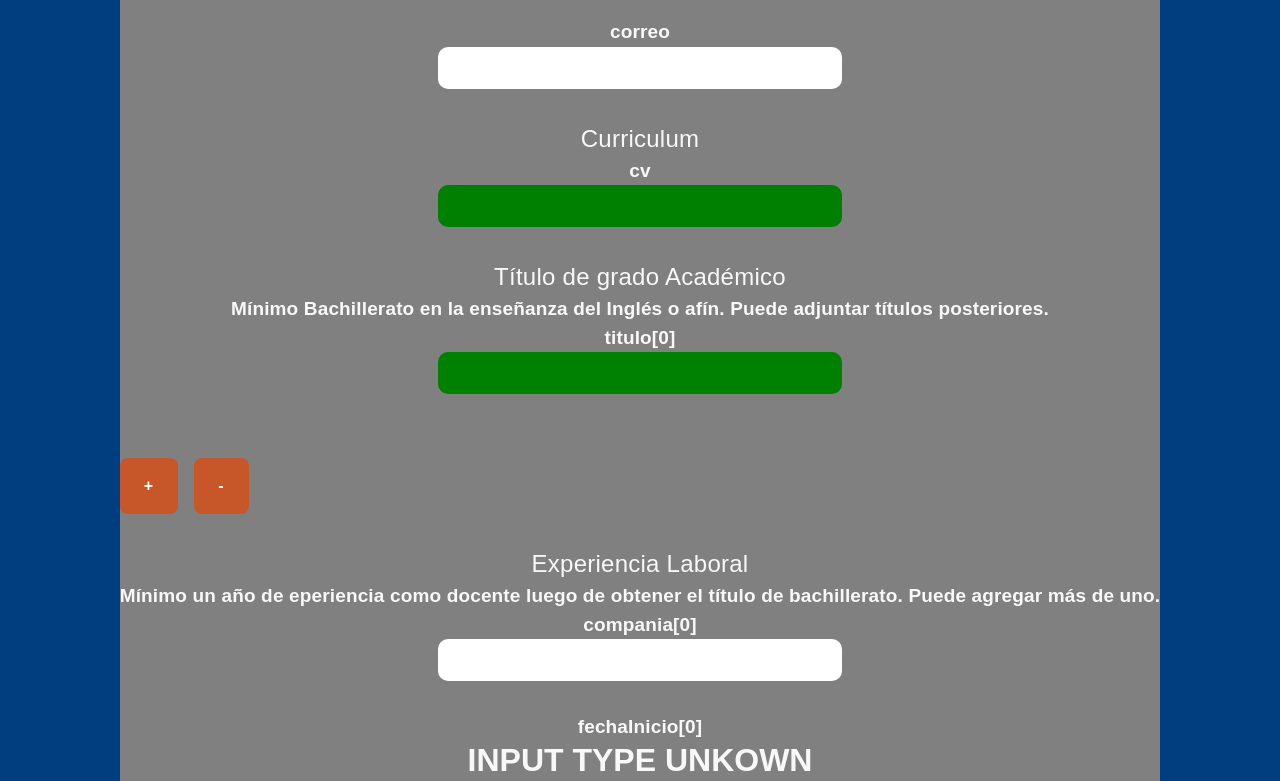
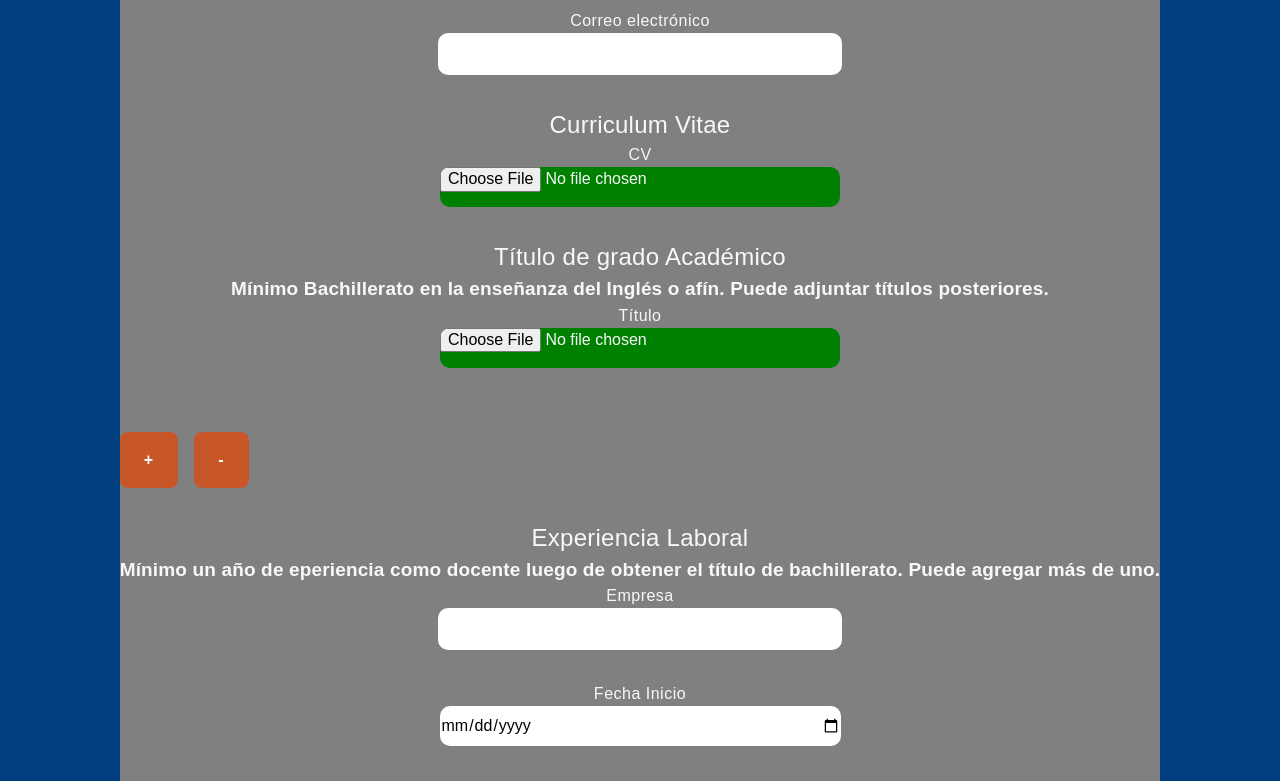
Before and after one commit to Richifg/Infotech-landing, a React app: page / in a window 1280 px wide. Shown: the part 3300-4081 px from the top of the page. Built offline with nearby package versions, Linux system fonts and the light colour scheme.

Commit message:
final form comps refactor

```diff
--- a/content.json
+++ b/content.json
@@ -252,31 +252,33 @@
                     {
                       "name": "nombre",
                       "type": "text",
-                      "label": "Nombre completo"
+                      "label": "Nombre completo",
+                      "rules": { "required": true }
                     },
                     {
                       "name": "telefono",
                       "type": "number",
-                      "label": "Telefono",
+                      "label": "Teléfono",
                       "rules": { "required": true, "minLength": 8, "maxLength": 11 }
                     },
                     {
                       "name": "correo",
                       "type": "email",
-                      "label": "Correo electrónico"
+                      "label": "Correo electrónico",
+                      "rules": { "required": true }
                     }
                   ]
                 },
                 {
                   "name": "curriculum",
-                  "title": "Curriculum",
+                  "title": "Curriculum Vitae",
                   "expandable": false,
                   "inputs": [
                     {
                       "name": "cv",
                       "type": "file",
                       "label": "CV",
-                      "rules": { "required": true, "size": 500, "fileType": "pdf" }
+                      "rules": { "required": true, "size": 4000000, "fileType": "pdf" }
                     }
                   ]
                 },
@@ -289,7 +291,8 @@
                     {
                       "name": "titulo",
                       "type": "file",
-                      "label": "Título"
+                      "label": "Título",
+                      "rules": { "required": true, "size": 4000000, "fileType": "pdf" }
                     }
                   ]
                 },
@@ -300,24 +303,28 @@
                   "expandable": true,
                   "inputs": [
                     {
-                      "name": "compania",
+                      "name": "empresa",
                       "type": "text",
-                      "label": "compañia"
+                      "label": "Empresa",
+                      "rules": { "required": true }
                     },
                     {
                       "name": "fechaInicio",
                       "type": "date",
-                      "label": "Fecha Inicio"
+                      "label": "Fecha Inicio",
+                      "rules": { "required": true }
                     },
                     {
                       "name": "fechaFinal",
                       "type": "date",
-                      "label": "Fecha Final"
+                      "label": "Fecha Final",
+                      "rules": { "required": true }
                     },
                     {
                       "name": "descripcion",
                       "type": "text",
-                      "label": "Descripción"
+                      "label": "Descripción corta de sus labolores",
+                      "rules": { "required": true }
                     }
                   ]
                 }
--- a/src/ts/components/ContactForm/ContactFormController.tsx
+++ b/src/ts/components/ContactForm/ContactFormController.tsx
@@ -18,7 +18,7 @@ const ContactForm = ({ sections }: IContactForm): ReactElement => {
   // some complicated shit conecting to the email server
   const doFancyShit = (data: any): void => {
     console.log(data);
-    //googleScript.send(data);
+    googleScript.send(data);
   };
 
   // set each section's inputs based on group count
@@ -46,7 +46,7 @@ const ContactForm = ({ sections }: IContactForm): ReactElement => {
         flattenErrors[`${key}[${index}]`] = item;
       });
     } else {
-      flattenErrors.key = errors.key;
+      flattenErrors[key] = errors[key];
     }
   });
   console.log(errors, flattenErrors);
--- a/src/ts/components/ContactForm/ContactFormView.tsx
+++ b/src/ts/components/ContactForm/ContactFormView.tsx
@@ -48,7 +48,7 @@ const ContactFormView = ({
           <Typography type="subtitle1">{section.subtitle}</Typography>
           {section.inputs.map((input, index) => (
             <Fragment key={index}>
-              <Typography type="subtitle1">{input.name}</Typography>
+              <Typography type="body1">{input.label}</Typography>
               <ContactFormInput
                 name={input.name}
                 type={input.type}
@@ -57,7 +57,7 @@ const ContactFormView = ({
                 unregister={unregister}
                 setValue={setValue}
               />
-              <Typography type="subtitle2">{errors?.[input.name]?.message}</Typography>
+              <Typography type="body2">{errors?.[input.name]?.message}</Typography>
             </Fragment>
           ))}
           {section.expandable && (
--- a/src/ts/components/ContactFormInput/ContactFormInput.tsx
+++ b/src/ts/components/ContactFormInput/ContactFormInput.tsx
@@ -26,6 +26,7 @@ const ContactFormInput = ({
     case 'text':
     case 'email':
     case 'number':
+    case 'date':
       return <InputText name={name} type={type} rules={rules} register={register} />;
     case 'file':
       return (
--- a/src/ts/components/InputFile/InputFileController.tsx
+++ b/src/ts/components/InputFile/InputFileController.tsx
@@ -1,7 +1,7 @@
 import React, { useEffect, ReactElement, ReactType } from 'react';
 import { useForm } from 'react-hook-form';
 import { getValidateFunction } from 'shared/validationRules';
-import { IRules } from 'interfaces';
+import { IRules, IFileInfo } from 'interfaces';
 import DefaultView from './InputFileView';
 
 interface IInputText {
@@ -27,11 +27,24 @@ const InputTextController = ({
   }, []);
 
   const handleOnChange = ({ target }: any): void => {
-    // DO SOME FILE READER SHIT HERE
-    setValue(name, target.value);
+    if (target?.files.length > 0) {
+      const file = target.files[0];
+      // make a ref for filereader on mount
+      const reader = new FileReader();
+      reader.onloadend = function (e) {
+        if (e.target.error != null) {
+          // set state as error, also add loading state and let view handle loader
+          console.log('File ' + name + ' could not be read.');
+        } else {
+          const fileValue: IFileInfo = { name: file.name, size: file.size, url: e.target.result };
+          setValue(name, fileValue, true);
+        }
+      };
+      reader.readAsDataURL(file);
+    }
   };
 
-  return <View type="input" name={name} onChange={handleOnChange} />;
+  return <View type="file" name={name} onChange={handleOnChange} />;
 };
 
 InputTextController.defaultProps = {
--- a/src/ts/interfaces/interfaces.ts
+++ b/src/ts/interfaces/interfaces.ts
@@ -74,3 +74,13 @@ export interface IRules {
   size?: number;
   fileType?: string;
 }
+
+export interface IFileInfo {
+  name: string;
+  size: number;
+  url: string | ArrayBuffer;
+}
+
+export function isFileInfo(data: any): data is IFileInfo {
+  return !!(data.name && data.size && data.url);
+}
--- a/src/ts/services/googleScript.ts
+++ b/src/ts/services/googleScript.ts
@@ -6,7 +6,7 @@ const axiosInstance = axios.create({
   headers: {
     'Content-Type': 'application/x-www-form-urlencoded',
   },
-  timeout: 10000,
+  timeout: 60000,
 });
 
 const googleScript = {
--- a/src/ts/shared/validationRules.ts
+++ b/src/ts/shared/validationRules.ts
@@ -1,4 +1,4 @@
-import { IRules } from 'interfaces';
+import { IRules, isFileInfo } from 'interfaces';
 import { Validate } from 'react-hook-form';
 
 // returns a validate object
@@ -11,15 +11,10 @@ const getValidateFunction = (rules: IRules): Validate => (data) => {
         if (rules.minLength && data.length < rules.minLength)
           return `Mínimo ${rules.minLength} caractéres`;
       }
-      if (data instanceof FileList) {
-        if (data[0]) {
-          const file = data[0];
-          const ext = file.name.split('.').reverse()[0];
-          if (rules.fileType && ext !== rules.fileType) return `Archivo debe ser de tipo ${ext}`;
-          if (rules.size && file.size > rules.size) return `Máximo tamaño de archivo ${rules.size}`;
-        } else {
-          if (rules.required) return 'Archivo requerido';
-        }
+      if (isFileInfo(data)) {
+        const ext = data.name.split('.').reverse()[0];
+        if (rules.fileType && ext !== rules.fileType) return `Archivo debe ser de tipo ${ext}`;
+        if (rules.size && data.size > rules.size) return `Máximo tamaño de archivo ${rules.size}`;
       }
     } else {
       if (rules.required) return 'Respuesta requerida';
```
